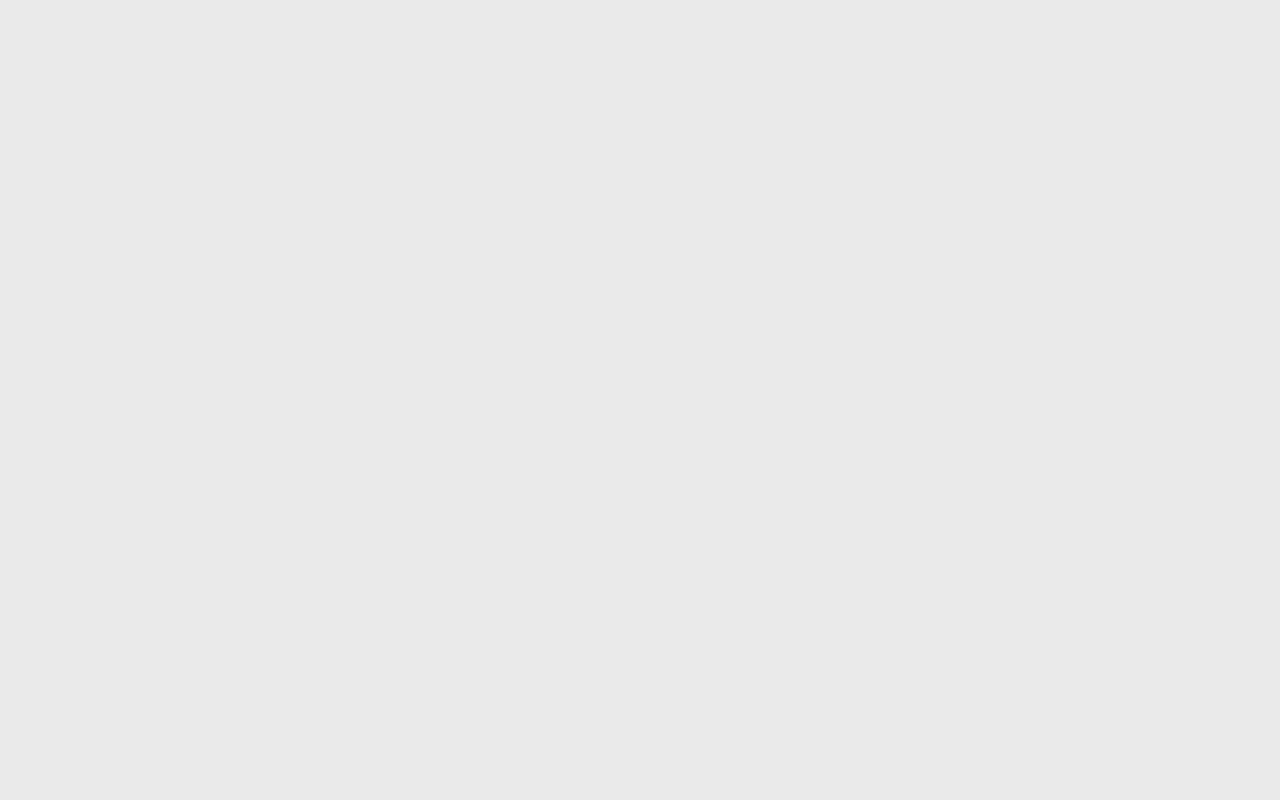
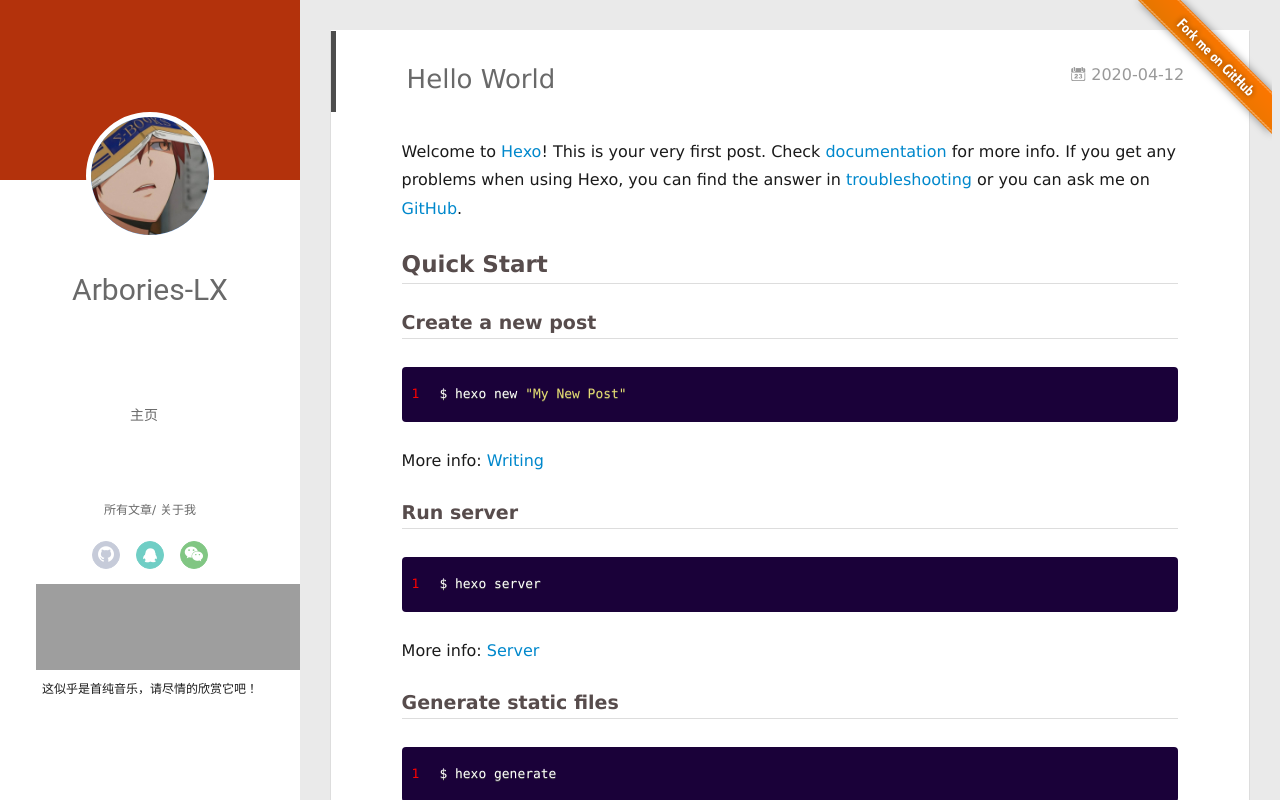
Before and after one commit to Arbories-LX/Arbories-LX.github.io, a plain HTML site: page index.html in a window 1280 px wide. Drawn offline with Linux system fonts and the light colour scheme; some packages are replaced by stand-ins of ours; grey boxes are pictures that could not be loaded; a script that the page names is missing.

Commit message:
Site updated: 2020-04-12 18:24:24

```diff
--- a/index.html
+++ b/index.html
@@ -53,10 +53,10 @@
 </head>
 
 <body>
-  <!-- <div id="container" q-class="show:isCtnShow">
-    <!-- <canvas id="anm-canvas" class="anm-canvas"></canvas>
-    <!-- <div class="left-col" q-class="show:isShow">
-     <!--
+  <div id="container" q-class="show:isCtnShow">
+    <canvas id="anm-canvas" class="anm-canvas"></canvas>
+    <div class="left-col" q-class="show:isShow">
+
 
 
 <div class="overlay" style="background: #B3320C;"></div>
@@ -115,7 +115,7 @@
 	</header>
 </div>
 
-    <!-- </div>
+    </div>
     <div class="mid-col" q-class="show:isShow,hide:isShow|isFalse">
 
 
```
Also changed, not shown: 2020/04/12/hello-world/index.html (+5 -5 lines), archives/2020/04/index.html (+5 -5 lines), archives/2020/index.html (+5 -5 lines), archives/index.html (+5 -5 lines).
